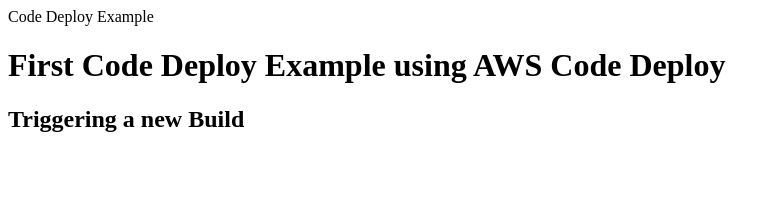
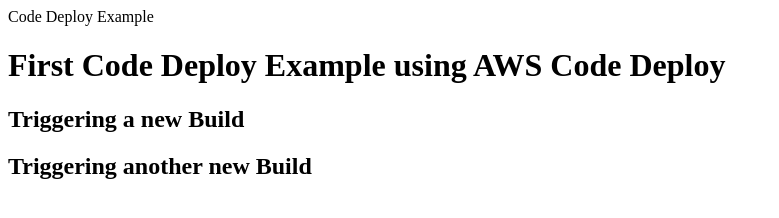
Before and after one commit to zuneishere/CodeDeployDemo, a plain HTML site: page index.html in a window 1280 px wide. Shown: the whole page, without its empty margins (0-779 px from the left). Drawn offline with Linux system fonts and the light colour scheme.

Commit message:
Triggering another new build

```diff
--- a/index.html
+++ b/index.html
@@ -6,5 +6,6 @@
   <body>
     <h1>First Code Deploy Example using AWS Code Deploy</h1>
 	<h2>Triggering a new Build</h2>
+	<h2>Triggering another new Build</h2>
   </body>
   </html>
```
